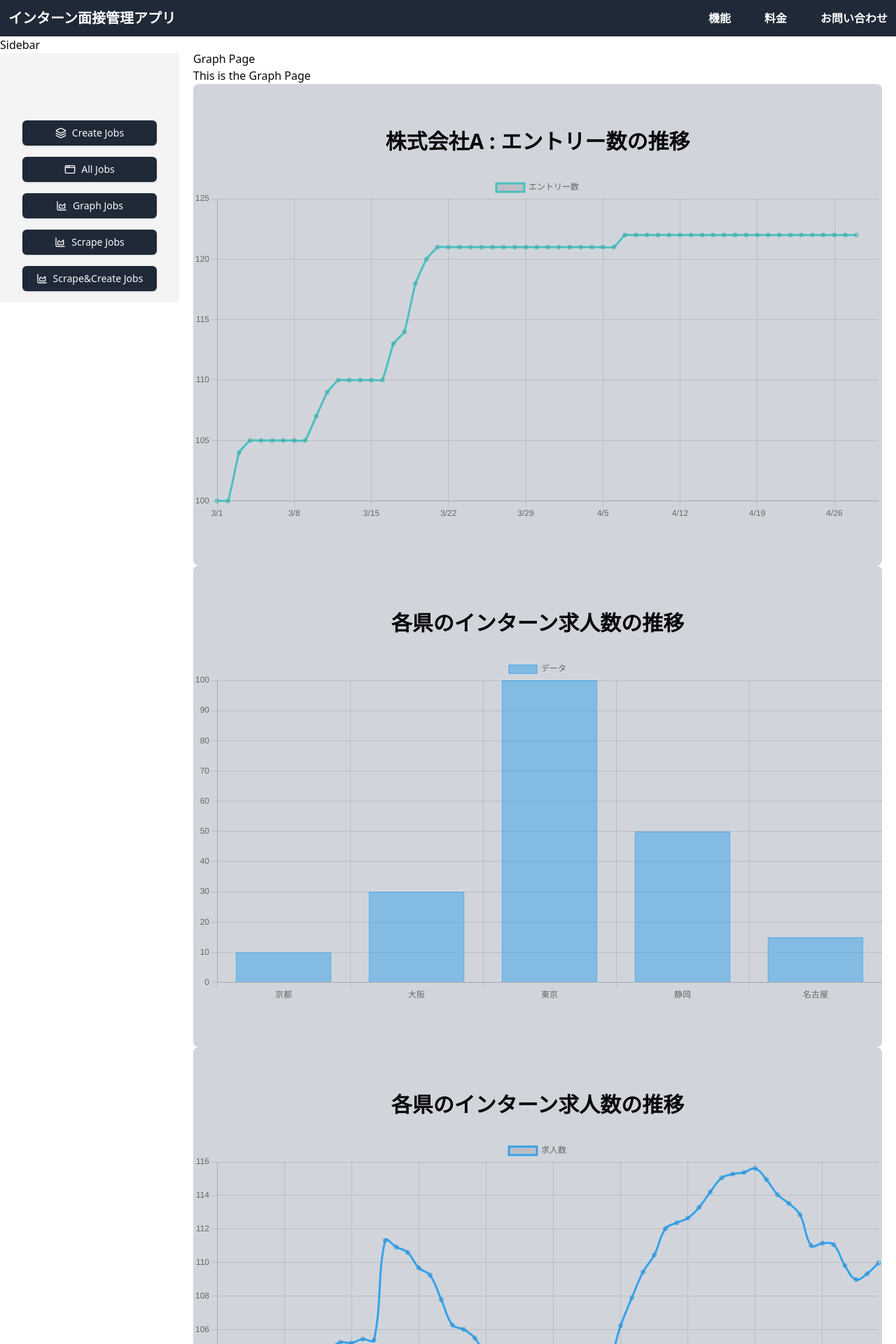
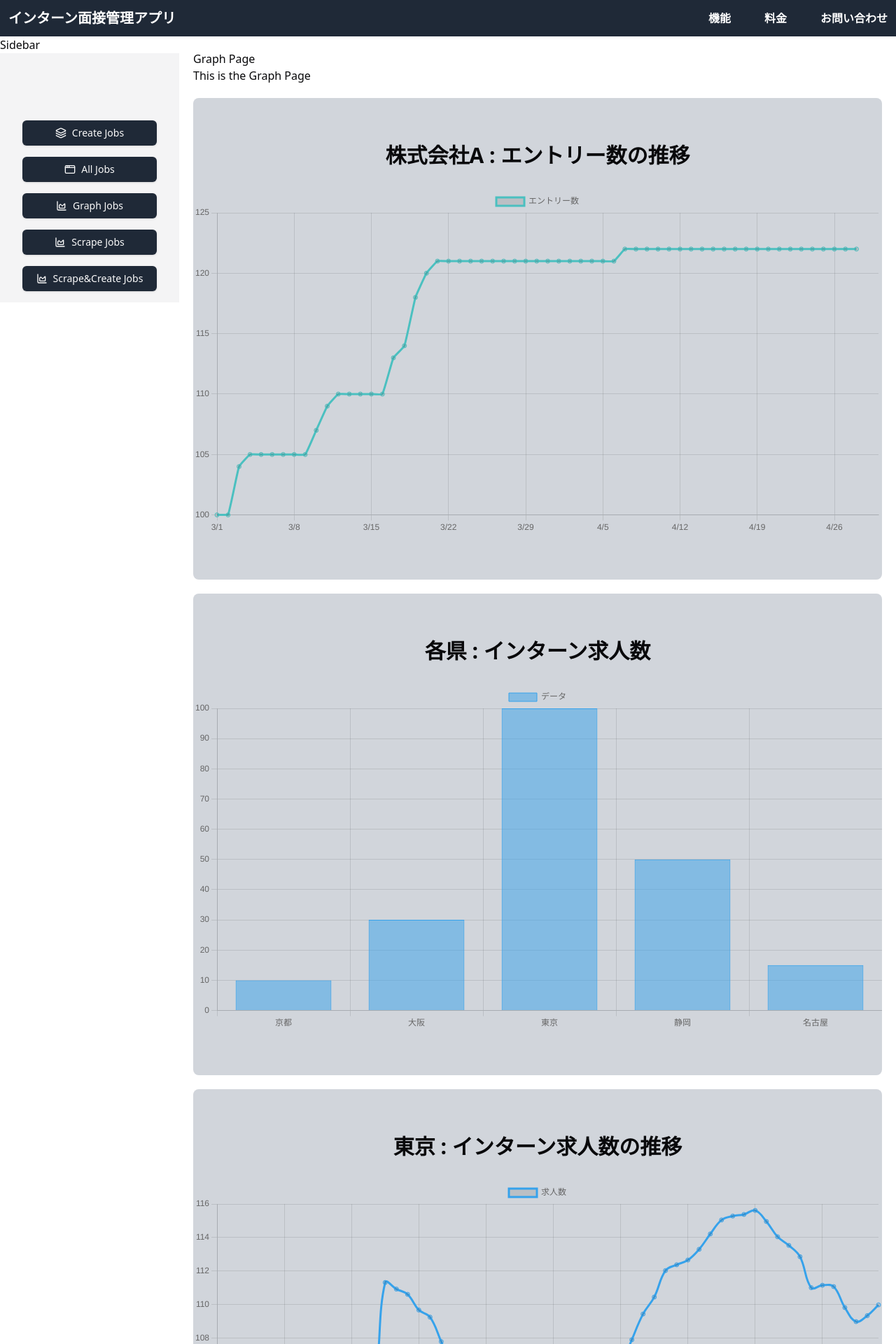
Before and after one commit to ajdjaiuoapooiad/next-port5-frontend-pageRouter, a Next.js app: page /graph-posts in a window 1280 px wide. Shown: the top 1920 px of the page at 70% size. Built offline with nearby package versions, Linux system fonts and the light colour scheme.

Commit message:
グラフ　修正

```diff
--- a/src/pages/graph-posts/index.tsx
+++ b/src/pages/graph-posts/index.tsx
@@ -20,18 +20,18 @@ const GraphPage = () => {
             <h1>Graph Page</h1>
             <p>This is the Graph Page</p>
 
-            <section className="container mx-auto py-16 bg-gray-300 rounded-lg">
+            <section className="container mx-auto py-16 bg-gray-300 rounded-lg my-5">
                 <h2 className="text-3xl font-semibold text-center mb-8">株式会社A : エントリー数の推移</h2>
                 <BarChart  />
             </section>
 
-            <section className="container mx-auto py-16 bg-gray-300 rounded-lg">
-                <h2 className="text-3xl font-semibold text-center mb-8">各県のインターン求人数の推移</h2>
+            <section className="container mx-auto py-16 bg-gray-300 rounded-lg my-5">
+                <h2 className="text-3xl font-semibold text-center mb-8">各県 : インターン求人数</h2>
                 <BarChart2 data={chartData} labels={chartLabels} />
             </section>
 
-            <section className="container mx-auto py-16 bg-gray-300 rounded-lg">
-                <h2 className="text-3xl font-semibold text-center mb-8">各県のインターン求人数の推移</h2>
+            <section className="container mx-auto py-16 bg-gray-300 rounded-lg my-5">
+                <h2 className="text-3xl font-semibold text-center mb-8">東京 : インターン求人数の推移</h2>
                 <BarChart3 />
             </section>
         </div>
```
